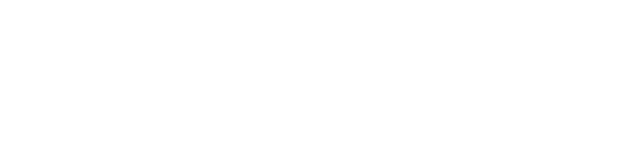
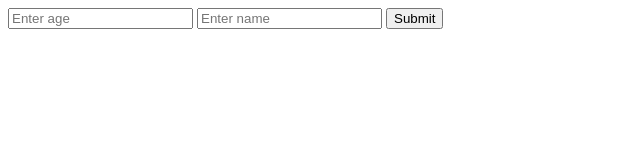
Before and after one commit to acciojob/promises-and-chains-Kapilkrishnayadav, a website: page main.html in a window 1280 px wide. Shown: the whole page, without its empty margins (0-640 px from the left). Drawn offline with Linux system fonts and the light colour scheme.

Commit message:
created a submission

```diff
--- a/main.html
+++ b/main.html
@@ -7,7 +7,11 @@
 
   <body>
     <!-- write the body here -->
-
+		 <form onsubmit="handleSubmit(event)">
+      <input id="age" placeholder="Enter age" type="number" />
+      <input id="name" placeholder="Enter name" type="text" />
+      <button id="btn" type="submit">Submit</button>
+    </form>
     <script type="text/javascript" src="./script.js"></script>
   </body>
 </html>
--- a/script.js
+++ b/script.js
@@ -1 +1,31 @@
 //your JS code here. If required.
+  let age = document.getElementById("age");
+  let name = document.getElementById("name");
+      function handleSubmit(event) {
+        event.preventDefault();
+        // console.log(name.value.trim());
+        name=name.value.trim();
+        if (age.value == "" || name == "") {
+
+            alert("Please enter valid details.");
+          return;
+        }
+        let promise = new Promise((resolve, reject) => {
+          if (age.value >= 18) {
+            setTimeout(() => {
+              resolve(`Welcome, ${name}. You can vote.`);
+            }, 4000);
+          } else {
+            setTimeout(() => {
+              reject(`Oh sorry ${name}. You aren't old enough.`);
+            }, 4000);
+          }
+        });
+        promise
+          .then((message) => {
+            alert(message);
+          })
+          .catch((err) => {
+            alert(err);
+          });
+      }
```
